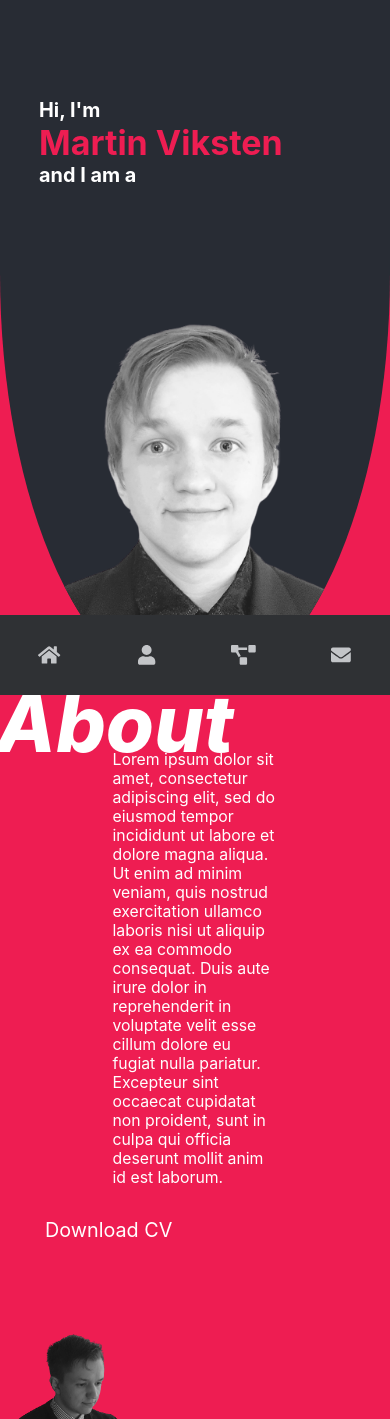
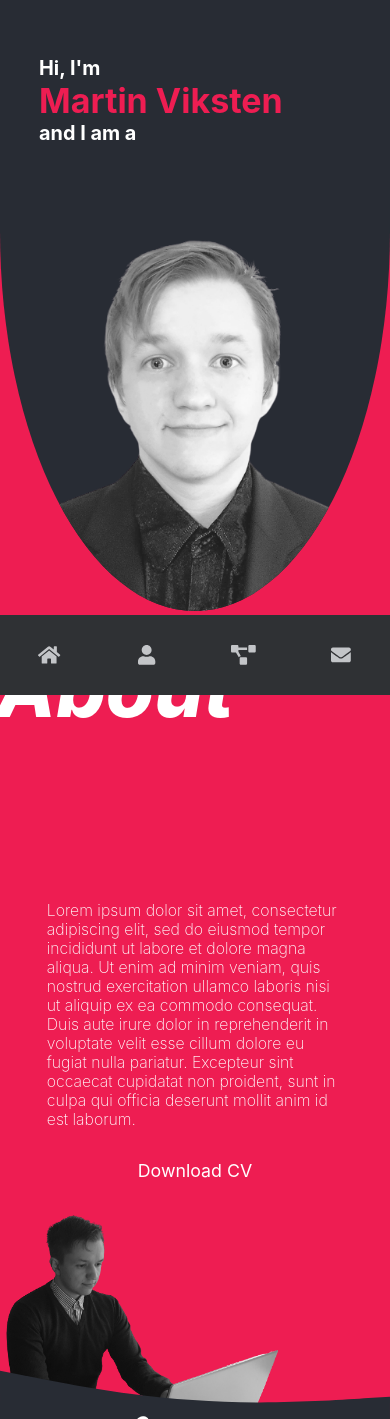
Before and after one commit to MVikis/Portfolio, a React (Create React App) app: page / in a window 390 px wide. Shown: the part 149-1568 px from the top of the page. Built offline with nearby package versions, Linux system fonts and the light colour scheme.

Commit message:
Added last styling

```diff
--- a/public/index.html
+++ b/public/index.html
@@ -2,14 +2,13 @@
 <html lang="en">
   <head>
     <meta charset="utf-8" />
-    <link rel="icon" href="%PUBLIC_URL%/favicon.ico" />
     <meta name="viewport" content="width=device-width, initial-scale=1" />
     <meta name="theme-color" content="#000000" />
     <meta
       name="description"
       content="Web site created using create-react-app"
     />
-    <link rel="apple-touch-icon" href="%PUBLIC_URL%/logo192.png" />
+
     <!--
       manifest.json provides metadata used when your web app is installed on a
       user's mobile device or desktop. See https://developers.google.com/web/fundamentals/web-app-manifest/
@@ -24,7 +23,7 @@
       work correctly both with client-side routing and a non-root public URL.
       Learn how to configure a non-root public URL by running `npm run build`.
     -->
-    <title>React App</title>
+    <title>MV Portfolio</title>
   </head>
   <body>
     <noscript>You need to enable JavaScript to run this app.</noscript>
--- a/src/App.css
+++ b/src/App.css
@@ -12,7 +12,9 @@ html {
   font-weight: 800;
   font-style: italic;
 }
-p{
+.cv-text{
+  font-weight: 200;
+  width: 60%;
   font-size: calc(8px + 2vmin);
 }
 .App-header {
@@ -74,6 +76,7 @@ li:hover svg{
   overflow: hidden;
   border-bottom-left-radius: 50%;
   border-bottom-right-radius: 50%;
+  margin-bottom: 50px;
 }
 
 
@@ -161,7 +164,8 @@ border-color: var(--primary-color);
 #text-effect{
   color:var(--secondary-color);
   position: relative;
-  font-size: 7vw;
+
+
 }
 #text-effect:after{
   content:"";
@@ -179,6 +183,7 @@ border-color: var(--primary-color);
   display: flex;
   flex-direction: column;
   align-items: center;
+  justify-content: center;
 }
 .background>div{
   z-index: 2;
@@ -225,48 +230,63 @@ a{
   position: absolute;
 }
 .btn-primary{
+  z-index: 1;
   width: auto;
   height: auto;
-  font-size: calc(12px + 2vmin);
-
-  display: inline-block;
+  font-size: calc(10px + 2vmin);
   position: relative;
   cursor: pointer;
-  min-width: 300px;
-
+  min-width: 200px;
+  text-align: center;
+  border-radius: 25px;
   padding: 10px;
   margin: 5px;
+  transition: 0.2s ease;
+  transition-delay: 0.2s;
 }
 .btn-primary span{
-  text-align: center;
-  color: white;
-  position: relative;
-  z-index: 2;
-  transition: all  0.5s ease;
+  z-index: -1;
+  position: absolute;
+  background-color: var(--background-color);
+  top: 0%;
+  width: 100%;
+  height: 0%;
+  transition: 0.2s ease;
+  transition-delay: 0.2s;
+}
+.btn-primary:hover:after, .btn-primary:hover:before
+{
+  height: 100%;
+}
+.btn-primary:after{
+  content: '';
+  background-color: var(--background-color);
+  width: 2px;
+  height: 0%;
+  position: absolute;
+  right: 0;
+  bottom: 0;
+  transition: 0.2s ease;
+
+}
+.btn-primary:before{
+  content:'';
+  background-color: var(--background-color);
+   width: 2px;
+   height: 0%;
+   position: absolute;
+   left: 0;
+   bottom: 0;
+   transition: 0.2s ease;
+}
+.btn-primary:hover{
+  letter-spacing: 1px;
+  color:var(--secondary-color);
+}
+.btn-primary:hover span{
+  height: 100%;
 }
 
-.btn-primary:hover div {
-  transform-origin: left;
-  width: 100%;
-}
-.btn-primary:hover span{
-  color: #282c34;
-}
-.btn-primary div{
-
-width: 0;
-  z-index: 1;
-left:0;
-top: 0;
-  height: 100%;
-  transition: all 0.5s ease;
-  position: absolute;
-  background-size: cover;
-
-  background-repeat: no-repeat;
-
-
-}
 .projects{
   justify-content: center;
   flex-wrap: wrap;
@@ -354,6 +374,7 @@ align-items: center;
 }
 
 .card-title{
+  font-size: calc(20px + 2vmin);
   top:25%;
   width: 100%;
   transition: 0.5s ease-in-out;
@@ -372,9 +393,21 @@ align-items: center;
     right: 0;
     padding-bottom: 10px;
 }
+footer #contact-background{
+  position: absolute;
+  z-index: 1;
+  height: 100%;
+  width: 100%;
+}
+footer #contact-background path{
+
+  fill:var(--secondary-color);
+  stroke: none;
+}
 footer{
+  z-index: 0;
+  background-color: var(--background-color);
   position: relative;
-  background-color: var(--secondary-color);
   font-size: calc(10px + 2vmin);
   flex-direction: column;
   display: flex;
@@ -389,6 +422,8 @@ footer> .row{
 }
 #contact-row-column .row{
   justify-content: flex-start;
+  position: relative;
+  z-index: 2;
 }
 
 .font-large{
@@ -404,6 +439,15 @@ footer> .row{
   }
 }
 @media (max-width: 425px) {
+  .cv-text{
+    width: 95%;
+  }
+  .header, footer{
+    min-height: 90vh;
+  }
+  .background{
+    min-height: 90vh;
+  }
   .text-container{
     width: 80%;
   }
--- a/src/App.js
+++ b/src/App.js
@@ -11,6 +11,7 @@ import Navbar from './components/Navbar'
 import Contact from './components/Contact'
 import Neural from './neural.svg'
 import Css from './css-3.svg'
+import Briefing from './briefing.svg'
 import IconCards from './straight-poker.svg'
 import { library } from '@fortawesome/fontawesome-svg-core'
 import { faHome, faProjectDiagram, faEnvelope, faUser, faMapMarkerAlt } from '@fortawesome/free-solid-svg-icons'
@@ -22,7 +23,7 @@ library.add( faHome, faProjectDiagram, faEnvelope, faUser, faMapMarkerAlt)
 
 function App() {
   const projects = [{name:'Stylized Components',linkWeb:'',linkGit:'', icon:Css},
-  {name:'Small Projects',linkWeb:'',linkGit:'https://github.com/MVikis/Small-Projects',icon:faProjectDiagram},
+  {name:'Small Projects',linkWeb:'',linkGit:'https://github.com/MVikis/Small-Projects',icon:Briefing},
   {name:'Machine Learning',linkWeb:'https://mvikis.github.io/ML-Projects/',linkGit:'https://github.com/MVikis/ML-Projects', icon:Neural},
   {name:'Card-Generator',linkWeb:'https://mvikis.github.io/Card-Generator/',linkGit:'https://github.com/MVikis/Card-Generator',icon:IconCards}]
 
--- a/src/components/Button.js
+++ b/src/components/Button.js
@@ -1,4 +1,4 @@
-import Image from './button.png'
+
 
 export default function Button(props){
 
@@ -6,7 +6,7 @@ export default function Button(props){
 
 
     return(
-        <a href={props.Link}  className="btn-primary" ><span>{props.text}</span>
-        <div style={{backgroundImage: `url(${Image})`}}/></a>
+        <a href={props.Link}  className="btn-primary" >{props.text}<span/>
+        </a>
     )
 }
--- a/src/components/Contact.js
+++ b/src/components/Contact.js
@@ -1,20 +1,25 @@
 import { FontAwesomeIcon} from '@fortawesome/react-fontawesome'
-import Button from './Button'
+import Aos from 'aos'
+import 'aos/dist/aos.css'
+import {useEffect} from 'react'
 
 export default function Contact(){
-
+    useEffect(()=>{
+        Aos.init({duration:2000})
+      },[])
     return(
         <footer id="contact">
 
             <h2 id="contactTitle" className="title text-style">Contact</h2>
             <div className="row">
-
+            <svg id="contact-background" viewBox="0 0 500 150" preserveAspectRatio="none" >
+                <path d="M-0.90,34.83 C0.23,152.26 535.77,25.95 286.34,312.14 L255.30,251.94 L-5.98,168.05 Z"></path></svg>
                     <div id="contact-row-column" className="row-column">
 
                             <h4>Get in Touch</h4>
                             <span>If you have any questions, please do contact me!</span>
 
-                                <div className="row">
+                                <div data-aos-offset="50px" data-aos="fade-right" className="row">
                                     <FontAwesomeIcon icon="user"/>
                                     <div className="row-column">
                                         <span className="font-large">Name</span>
@@ -22,7 +27,7 @@ export default function Contact(){
 
                                     </div>
                                 </div>
-                                <div className="row">
+                                <div data-aos-offset="50px" data-aos="fade-right" className="row">
                                     <FontAwesomeIcon icon="map-marker-alt"/>
                                     <div className="row-column">
                                         <span className="font-large">Address</span>
@@ -30,7 +35,7 @@ export default function Contact(){
 
                                     </div>
                                 </div>
-                                <div className="row">
+                                <div data-aos-offset="50px" data-aos="fade-right" className="row">
                                     <FontAwesomeIcon icon="envelope"/>
                                     <div className="row-column">
                                         <span className="font-large">Email</span>
--- a/src/components/CvPage.js
+++ b/src/components/CvPage.js
@@ -12,7 +12,7 @@ export default function CvPage(props){
              <img className="cv-image" src={props.cvImage} />
             <div className="row-column">
 
-        <div style={{width:'50%'}}>
+        <div className="cv-text">
         <h2 id="cvTitle" className="title text-style">About</h2>
             <p>Lorem ipsum dolor sit amet, consectetur adipiscing elit, sed do
                  eiusmod tempor incididunt ut labore et dolore magna aliqua.
--- a/src/components/Header.js
+++ b/src/components/Header.js
@@ -2,7 +2,7 @@ import { useEffect, useState } from "react"
 
 
 export default function Header(props){
-    const texts =['React Developer','C# Developer']
+    const texts =['React Developer','C# Developer','Javascript Developer']
     const [count, setCount] =useState(0)
     const [index, setIndex] = useState(0)
     const [currentText, setText] = useState(texts[0])
@@ -34,7 +34,7 @@ export default function Header(props){
 
           <div className="text-container">
          <h3>Hi, I'm </h3><h1>Martin Viksten</h1> <h3> and I am a</h3>
-   <h2 id="text-effect" className="text-style">{letter}</h2>
+   <h2 id="text-effect">{letter}</h2>
          </div>
 
 
```
Also changed, not shown: src/briefing.svg (added), src/components/button.png (deleted).
